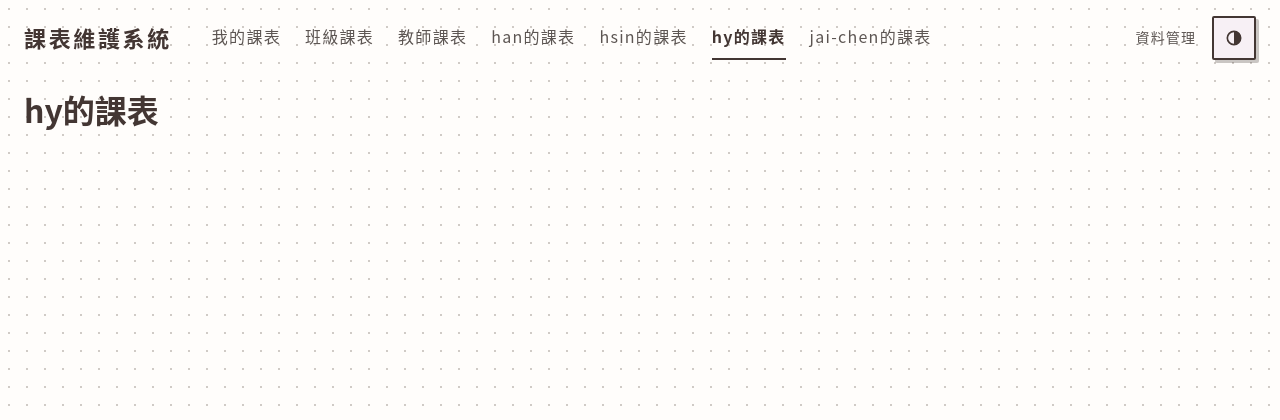
After one commit to KyleYang09/class-schedule-system, a Django app: page /hy/ in a window 1280 px wide. The commit adds this page. Shown: the top 420 px of the page. Run offline with Django 5.2, Linux system fonts and the light colour scheme.

Commit message:
新增 - 劉宏祐馬加乘要做的頁面架構

```diff
--- a/schedule/templates/schedule/base.html
+++ b/schedule/templates/schedule/base.html
@@ -26,6 +26,8 @@
         <a href="{% url 'teacher_index' %}"{% if nav == 'teacher' %} aria-current="page"{% endif %}>教師課表</a>
         <a href="{% url 'py_han' %}"{% if nav == 'han' %} aria-current="page"{% endif %}>han的課表</a>
         <a href="{% url 'py_hsin' %}"{% if nav == 'hsin' %} aria-current="page"{% endif %}>hsin的課表</a>
+        <a href="{% url 'py_hy' %}"{% if nav == 'hy' %} aria-current="page"{% endif %}>hy的課表</a>
+        <a href="{% url 'py_jia-chen' %}"{% if nav == 'jia-che' %} aria-current="page"{% endif %}>jai-chen的課表</a>
       </nav>
       <div class="header-tools">
         <a class="admin-link" href="{% url 'admin:index' %}">資料管理</a>
--- /dev/null
+++ b/schedule/templates/schedule/py_hy.html
@@ -0,0 +1,16 @@
+{% extends "schedule/base.html" %}
+{% load assets %}
+
+{% block title %}hy的課表 · {% endblock %}
+
+{% block head %}
+  <link rel="stylesheet" href="{% asset 'schedule/css/py_hy.css' %}">
+{% endblock %}
+
+{% block content %}
+  <h1>hy的課表</h1>
+{% endblock %}
+
+{% block scripts %}
+  <script src="{% asset 'schedule/js/py_hy.js' %}"></script>
+{% endblock %}
--- a/schedule/urls.py
+++ b/schedule/urls.py
@@ -11,5 +11,7 @@ urlpatterns = [
     path('teachers/', views.teacher_timetable, name='teacher_index'),
     path('teachers/<int:pk>/', views.teacher_timetable, name='teacher_timetable'),
     path("han/", views.py_han, name="py_han"),
-    path("hsin/", views.py_hsin, name="py_hsin")
+    path("hsin/", views.py_hsin, name="py_hsin"),
+    path("hy/", views.py_hy, name="py_hy"),
+    path("jai_chen/", views.py_jai_chen, name="jai_chen"),
 ]
--- a/schedule/views.py
+++ b/schedule/views.py
@@ -177,3 +177,9 @@ def py_han(request):
 
 def py_hsin(request):
     return render(request, "schedule/py_hsin.html", {"nav": "hsin"})
+
+def py_hy(request):
+    return render(request, "schedule/py_hy.html", {"nav": "hy"})
+
+def py_jai_chen(request):
+    return render(request, "schedule/py_jai_chen.html", {"nav": "jai_chen"})
```
Also changed, not shown: schedule/templates/schedule/py_jai_chen.html (added, +16 -0 lines), schedule/static/schedule/css/py_hy.css (added), schedule/static/schedule/css/py_jai_chen.css (added), schedule/static/schedule/js/py_hy.js (added), schedule/static/schedule/js/py_jai_chen.js (added).
